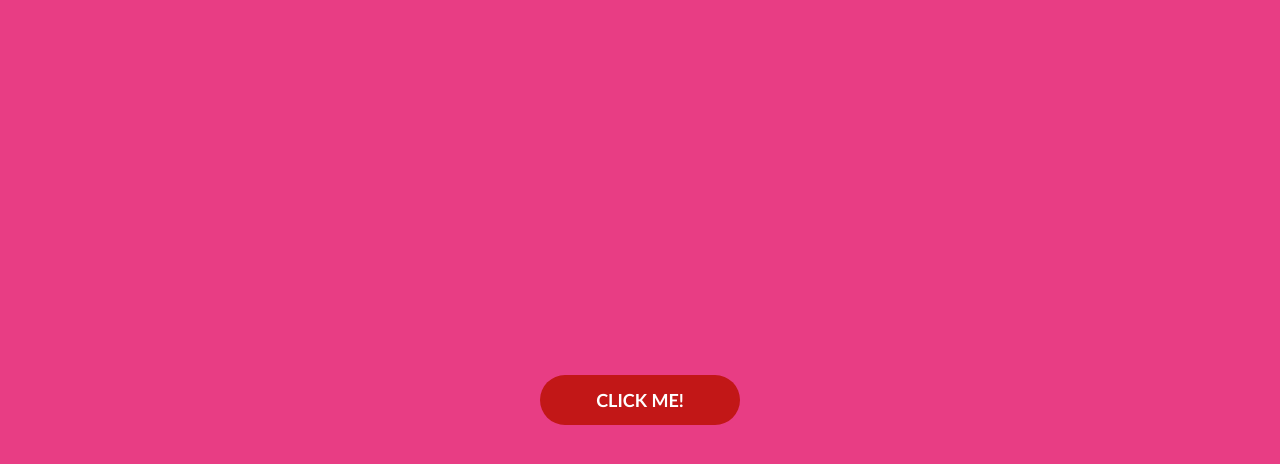
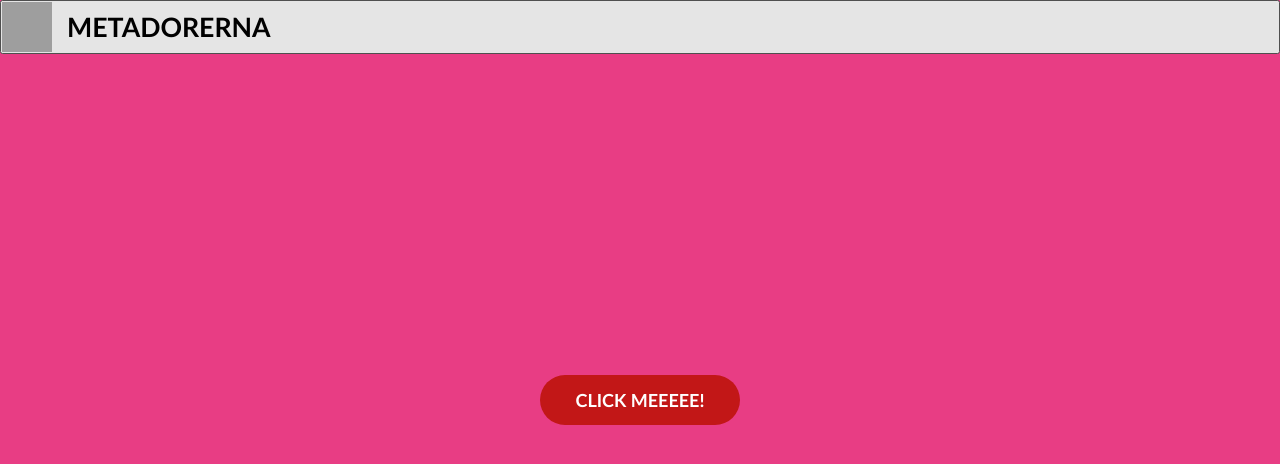
Before and after one commit to datasektionen/facebook, a Next.js app in the folder client/: page / in a window 1280 px wide. Shown: the top 464 px of the page. Built offline with nearby package versions, Linux system fonts and the light colour scheme; grey boxes are pictures that could not be loaded.

Commit message:
Add header
Add header, to layout. Add button click effect.

```diff
--- /dev/null
+++ b/client/src/components/header.tsx
@@ -0,0 +1,17 @@
+import { useRouter } from "next/navigation";
+import * as React from "react";
+import styles from '../styles/header.module.css'
+//import logo from "https://upload.wikimedia.org/wikipedia/commons/thumb/0/05/Facebook_Logo_%282019%29.png/240px-Facebook_Logo_%282019%29.png"
+
+export default function Header() {
+    const router = useRouter();
+
+    return (
+        <header className={styles.header}>
+            <button onClick={() => router.push("/stadschema")}>
+                <img className={styles.img} src={"https://upload.wikimedia.org/wikipedia/commons/thumb/0/05/Facebook_Logo_%282019%29.png/240px-Facebook_Logo_%282019%29.png"} />
+                <h1>METADORERNA</h1>
+            </button>
+        </header>
+    );
+}
--- a/client/src/components/layout.tsx
+++ b/client/src/components/layout.tsx
@@ -1,3 +1,5 @@
+import Header from "./header"
+
 export default function RootLayout({
   children,
 }: {
@@ -5,6 +7,7 @@ export default function RootLayout({
 }) {
   return (
     <>
+      <Header />
       {children}
     </>
   )
--- a/client/src/pages/index.tsx
+++ b/client/src/pages/index.tsx
@@ -3,6 +3,7 @@ import { useRouter } from 'next/navigation'
 
 import RootLayout from '../components/layout';
 import styles from '../styles/landing.module.css'
+import Header from '@/components/header';
 
 export default function Landing() {
   const router = useRouter()
@@ -11,7 +12,7 @@ export default function Landing() {
     <RootLayout>
         <div className={styles.main}>
             <button className={styles.fun_button} onClick={()=>router.push('/stadschema')}>
-                Click me!
+                Click meeeee!
             </button>
         </div>
     </RootLayout>
--- /dev/null
+++ b/client/src/styles/header.module.css
@@ -0,0 +1,23 @@
+.header {
+    position: absolute;
+    width: 100vw;
+    height: 100px;
+}
+
+.header button {
+    width: 100vw;
+    text-align: left;
+    display: flex;
+    align-items: center;
+}
+
+.header h1 {
+    display:inline
+}
+
+.img {
+    height: 50px;
+    width: 50px;
+    display: inline;
+    padding-right: 15px;
+}
--- a/client/src/styles/landing.module.css
+++ b/client/src/styles/landing.module.css
@@ -22,7 +22,7 @@
     align-items: center;
     cursor: pointer;
     transition: background-color 0.3s ease-in-out, transform 0.2s ease-in-out;
-  }
+}
 
 .fun_button:hover {
   background-color: #ff4242; /* Change to your desired hover background color */
--- a/client/src/styles/styles.css
+++ b/client/src/styles/styles.css
@@ -3,4 +3,11 @@
     margin: 0;
     overflow: hidden;
     font-family:'Gill Sans', 'Gill Sans MT', Calibri, 'Trebuchet MS', sans-serif;
+    transition: all ease-in-out 100ms;
 }
+
+button {
+    &:active {
+      transform: scale(0.95);
+    }
+}
```
